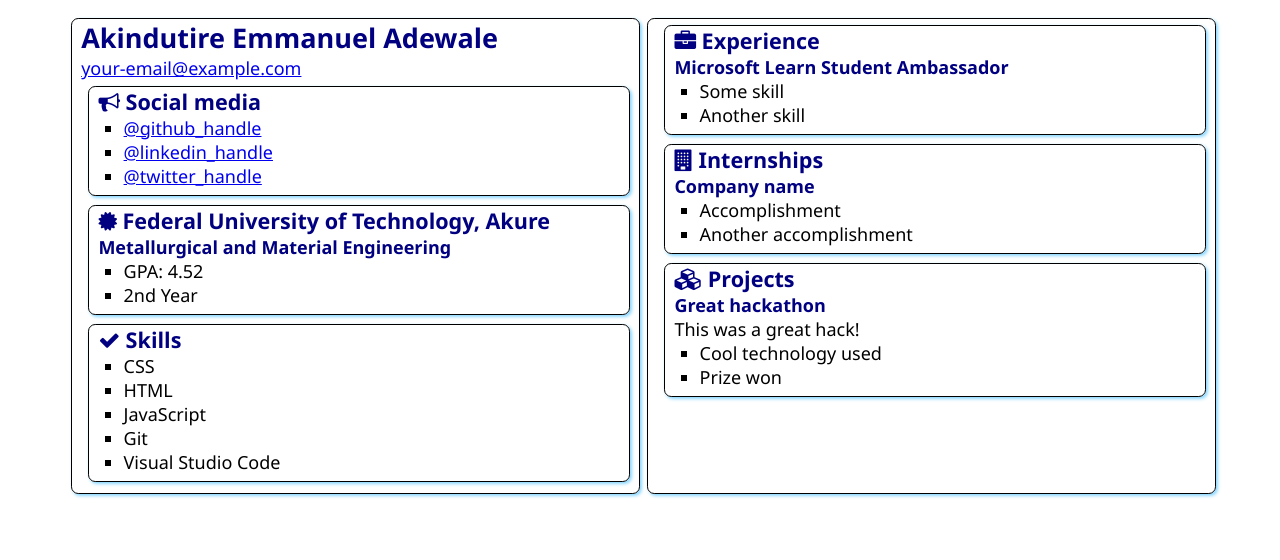
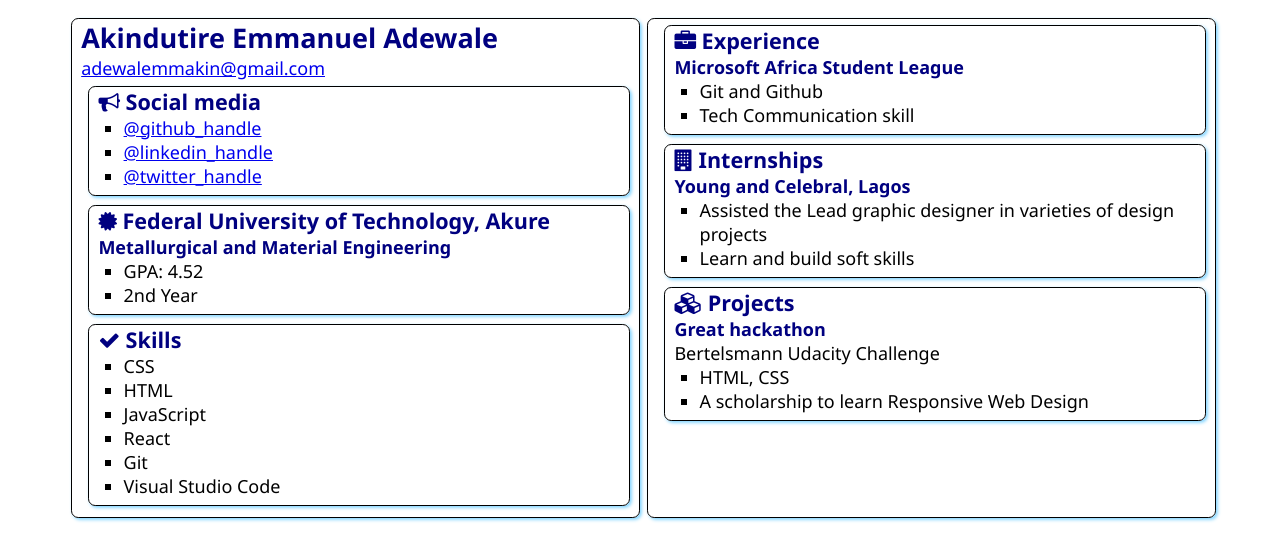
Before and after one commit to Emmakin/SATechnicalOnboarding, a plain HTML site: page src/index.html in a window 1280 px wide. Drawn offline with Linux system fonts and the light colour scheme.

Commit message:
Updated Profile details

```diff
--- a/src/index.html
+++ b/src/index.html
@@ -13,7 +13,7 @@
     <main>
         <article class="box">
             <h1>Akindutire Emmanuel Adewale</h1>
-            <div><a href="mailto:your.email@example.com">your-email@example.com</a></div>
+            <div><a href="mailto:your.email@example.com">adewalemmakin@gmail.com</a></div>
 
             <section class="box">
                 <h2>
@@ -22,7 +22,7 @@
                 </h2>
                 <ul>
                     <li><a href="https://github.com/emmakin">@github_handle</a></li>
-                    <li><a href="https://linkedin.com/in/<handle>">@linkedin_handle</a></li>
+                    <li><a href="https://linkedin.com/in/emmanuel-akindutire-72a2a6235/">@linkedin_handle</a></li>
                     <li><a href="https://twitter.com/<handle>">@twitter_handle</a></li>
                 </ul>
             </section>
@@ -50,6 +50,7 @@
                     <li>CSS</li>
                     <li>HTML</li>
                     <li>JavaScript</li>
+                    <li>React</li>
                     <li>Git</li>
                     <li>Visual Studio Code</li>
                 </ul>
@@ -61,10 +62,10 @@
                     <i class="fa fa-briefcase" aria-hidden="true"></i>
                     Experience
                 </h2>
-                <h3>Microsoft Learn Student Ambassador</h3>
+                <h3>Microsoft Africa Student League</h3>
                 <ul>
-                    <li>Some skill</li>
-                    <li>Another skill</li>
+                    <li>Git and Github</li>
+                    <li>Tech Communication skill</li>
                 </ul>
             </section>
             <section class="box">
@@ -73,10 +74,10 @@
                     Internships
                 </h2>
 
-                <h3>Company name</h3>
+                <h3>Young and Celebral, Lagos</h3>
                 <ul>
-                    <li>Accomplishment</li>
-                    <li>Another accomplishment</li>
+                    <li>Assisted the Lead graphic designer in varieties of design projects</li>
+                    <li>Learn and build soft skills </li>
                 </ul>
             </section>
             <section class="box">
@@ -86,10 +87,10 @@
                 </h2>
 
                 <h3>Great hackathon</h3>
-                <div>This was a great hack!</div>
+                <div>Bertelsmann Udacity Challenge </div>
                 <ul>
-                    <li>Cool technology used</li>
-                    <li>Prize won</li>
+                    <li>HTML, CSS</li>
+                    <li>A scholarship to learn Responsive Web Design</li>
                 </ul>
             </section>
         </article>
```
